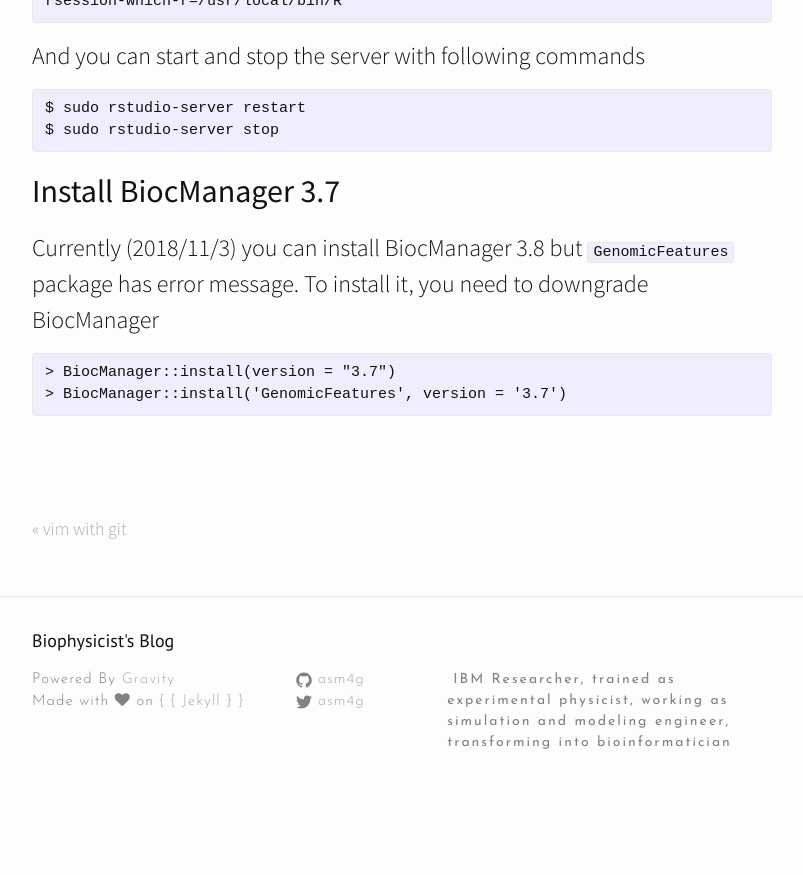
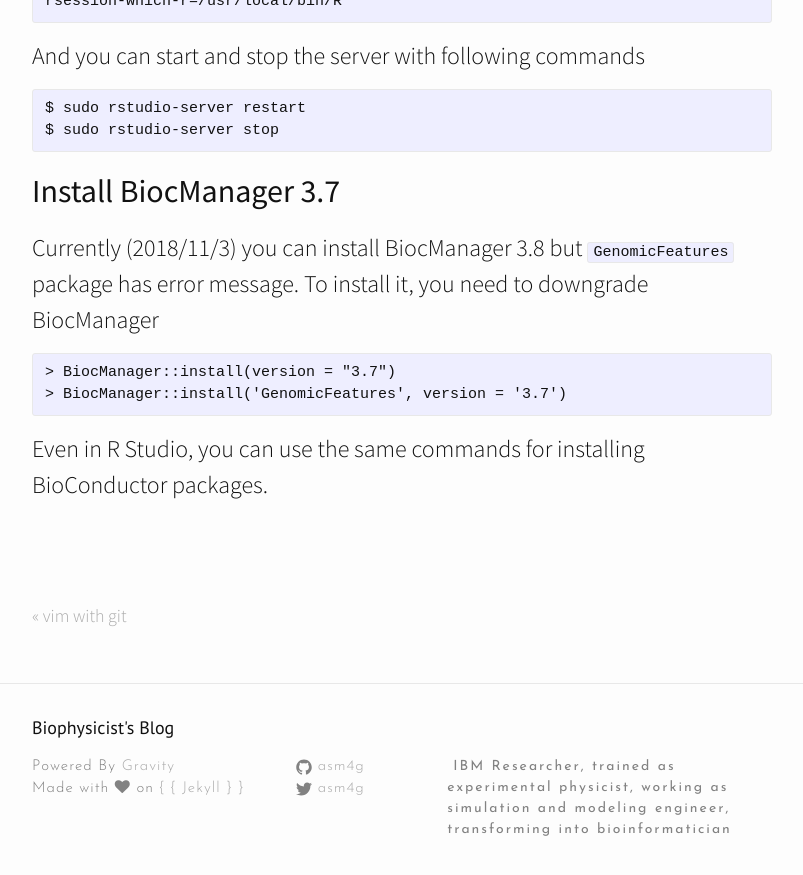
Before and after one commit to asm4g/asm4g, a Jekyll site: the page built from _posts/2018-11-3-R3.5.md, in a window 1280 px wide and 900 px high, scrolled down 1619 px. Shown: the top 875 px of the window, without its empty margins (238-1041 px from the left). Built offline with Jekyll 4.4.1, drawn with Linux system fonts in a browser that asks for light colours; nearby versions of some CDN libraries; before the commit the page ends 2432 px from its top, so only the background shows below that.

Commit message:
update R

````diff
--- a/_posts/2018-11-3-R3.5.md
+++ b/_posts/2018-11-3-R3.5.md
@@ -68,3 +68,5 @@ Currently (2018/11/3) you can install BiocManager 3.8 but `GenomicFeatures` pack
 > BiocManager::install(version = "3.7")
 > BiocManager::install('GenomicFeatures', version = '3.7')
 ```
+
+Even in R Studio, you can use the same commands for installing BioConductor packages.
````
